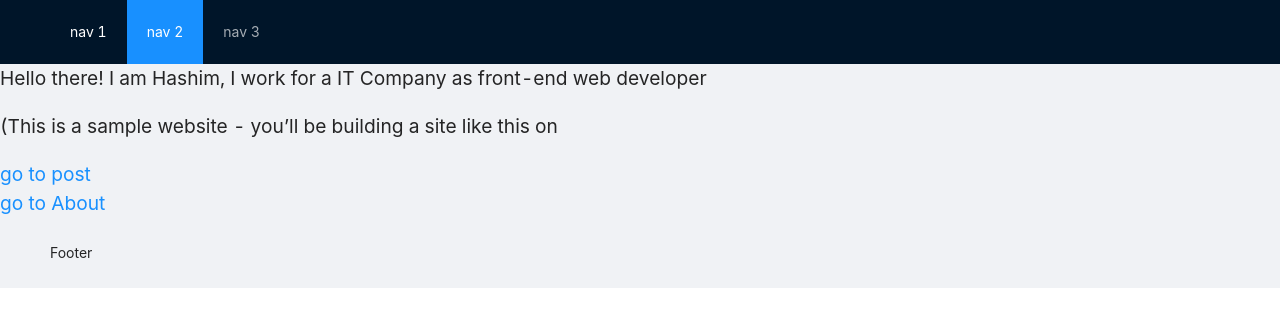
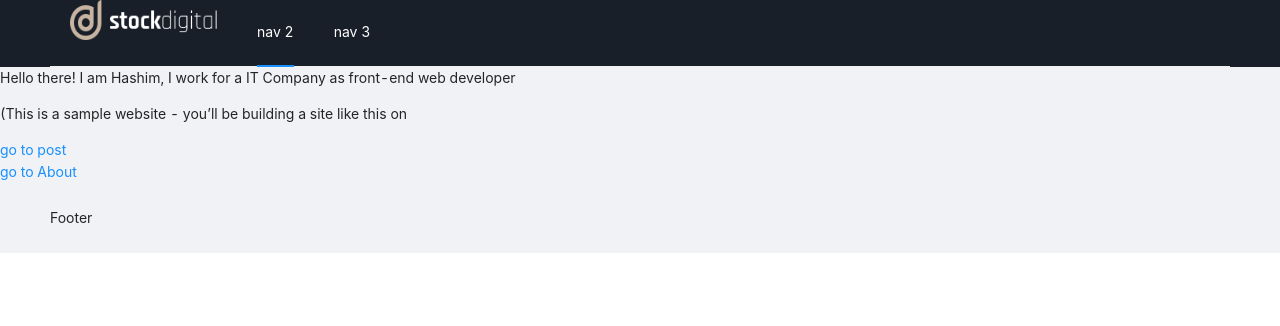
Before and after one commit to Hashim1995/createam, a Next.js app: page / in a window 1280 px wide. Shown: the top 326 px of the page. Built offline with nearby package versions, Linux system fonts and the light colour scheme.

Commit message:
still config commit

```diff
--- a/components/MainFrame.js
+++ b/components/MainFrame.js
@@ -1,7 +1,7 @@
 import Head from "next/head";
-import Image from "next/image";
-import styles from "./mainFrame.module.css";
-import utilStyles from "../styles/utils.module.css";
+
+import Styles from "./mainFrame.module.css";
+
 import Link from "next/link";
 import { Layout } from "antd";
 import Nav from "./nav/nav";
@@ -13,7 +13,7 @@ export const siteTitle = "Home Page";
 
 export default function MainFrame({ children, home }) {
   return (
-    <div className={styles.container}>
+    <div className={Styles.container}>
       <Head>
         <link rel="icon" href="/favicon.ico" />
         <meta
@@ -31,7 +31,7 @@ export default function MainFrame({ children, home }) {
       </Head>
 
       <Layout>
-        <Header>
+        <Header className={Styles.header}>
           <Nav />
         </Header>
         <Content>{children}</Content>
--- a/components/mainFrame.module.css
+++ b/components/mainFrame.module.css
@@ -1,15 +1,6 @@
-.container {
-    /* max-width: 36rem;
-    padding: 0 1rem;
-    margin: 3rem auto 6rem; */
-  }
-
-  .header {
-    display: flex;
-    flex-direction: column;
-    align-items: center;
-  }
-
-  .backToHome {
-    margin: 3rem 0 0;
-  }
+.header{
+  height: auto;
+}
+.header{
+  background-color: var(--main-color);
+}
--- a/components/nav/nav.js
+++ b/components/nav/nav.js
@@ -1,15 +1,21 @@
 import React from "react";
 import { Menu } from "antd";
+import Image from "next/image";
+
 import Style from "./nav.module.css";
 const Nav = () => {
   return (
     <div>
-      <Menu theme="dark" mode="horizontal" defaultSelectedKeys={["2"]}>
-        <Menu.Item className={Style.menuItem} key="1">
-          nav 1
+      <Menu className={Style.nav} mode="horizontal" defaultSelectedKeys={["2"]}>
+        <Menu.Item className={`${Style.menuItem} menuContent`} key="1">
+          <Image height="40" width="147" src="/images/logo.png" />
         </Menu.Item>
-        <Menu.Item key="2">nav 2</Menu.Item>
-        <Menu.Item key="3">nav 3</Menu.Item>
+        <Menu.Item className={Style.menuItem} key="2">
+          nav 2
+        </Menu.Item>
+        <Menu.Item className={Style.menuItem} key="3">
+          nav 3
+        </Menu.Item>
       </Menu>
     </div>
   );
--- a/components/nav/nav.module.css
+++ b/components/nav/nav.module.css
@@ -1,3 +1,12 @@
+.nav{
+    background-color: var(--main-color);
+}
 .menuItem{
     color: white !important;
 }
+.menuContent{
+    display: flex;
+      align-items: center;
+      justify-content: center;
+      height: 100%;
+  }
--- a/next.config.js
+++ b/next.config.js
@@ -1,3 +1,3 @@
 module.exports = {
   reactStrictMode: true,
-}
+};
--- a/package.json
+++ b/package.json
@@ -11,6 +11,7 @@
   "dependencies": {
     "antd": "^4.16.13",
     "next": "11.1.2",
+    "next-plugin-antd-less": "^1.4.3",
     "react": "17.0.2",
     "react-dom": "17.0.2"
   },
--- a/pages/_app.js
+++ b/pages/_app.js
@@ -1,4 +1,4 @@
-import "../styles/globals.css";
+import "../styles/global.css";
 import "antd/dist/antd.css";
 function MyApp({ Component, pageProps }) {
   return <Component {...pageProps} />;
--- a/pages/index.js
+++ b/pages/index.js
@@ -1,7 +1,6 @@
 import Head from "next/head";
 import Link from "next/link";
 import MainFrame, { siteTitle } from "../components/MainFrame";
-import utilStyles from "../styles/utils.module.css";
 
 export default function Home() {
   return (
@@ -9,7 +8,7 @@ export default function Home() {
       <Head>
         <title>{siteTitle}</title>
       </Head>
-      <section className={utilStyles.headingMd}>
+      <section>
         <p>
           Hello there! I am Hashim, I work for a IT Company as front-end web
           developer
--- a/styles/Home.module.css
+++ /dev/null
@@ -1,121 +0,0 @@
-.container {
-  min-height: 100vh;
-  padding: 0 0.5rem;
-  display: flex;
-  flex-direction: column;
-  justify-content: center;
-  align-items: center;
-  height: 100vh;
-}
-
-.main {
-  padding: 5rem 0;
-  flex: 1;
-  display: flex;
-  flex-direction: column;
-  justify-content: center;
-  align-items: center;
-}
-
-.footer {
-  width: 100%;
-  height: 100px;
-  border-top: 1px solid #eaeaea;
-  display: flex;
-  justify-content: center;
-  align-items: center;
-}
-
-.footer a {
-  display: flex;
-  justify-content: center;
-  align-items: center;
-  flex-grow: 1;
-}
-
-.title a {
-  color: #0070f3;
-  text-decoration: none;
-}
-
-.title a:hover,
-.title a:focus,
-.title a:active {
-  text-decoration: underline;
-}
-
-.title {
-  margin: 0;
-  line-height: 1.15;
-  font-size: 4rem;
-}
-
-.title,
-.description {
-  text-align: center;
-}
-
-.description {
-  line-height: 1.5;
-  font-size: 1.5rem;
-}
-
-.code {
-  background: #fafafa;
-  border-radius: 5px;
-  padding: 0.75rem;
-  font-size: 1.1rem;
-  font-family: Menlo, Monaco, Lucida Console, Liberation Mono, DejaVu Sans Mono,
-    Bitstream Vera Sans Mono, Courier New, monospace;
-}
-
-.grid {
-  display: flex;
-  align-items: center;
-  justify-content: center;
-  flex-wrap: wrap;
-  max-width: 800px;
-  margin-top: 3rem;
-}
-
-.card {
-  margin: 1rem;
-  padding: 1.5rem;
-  text-align: left;
-  color: inherit;
-  text-decoration: none;
-  border: 1px solid #eaeaea;
-  border-radius: 10px;
-  transition: color 0.15s ease, border-color 0.15s ease;
-  width: 45%;
-}
-
-.card:hover,
-.card:focus,
-.card:active {
-  color: #0070f3;
-  border-color: #0070f3;
-}
-
-.card h2 {
-  margin: 0 0 1rem 0;
-  font-size: 1.5rem;
-}
-
-.card p {
-  margin: 0;
-  font-size: 1.25rem;
-  line-height: 1.5;
-}
-
-.logo {
-  height: 1em;
-  margin-left: 0.5rem;
-}
-
-@media (max-width: 600px) {
-  .grid {
-    width: 100%;
-    flex-direction: column;
-  }
-}
--- a/styles/globals.css
+++ b/styles/global.css
@@ -1,3 +1,4 @@
+
 html,
 body {
   padding: 0;
@@ -10,9 +11,11 @@ a {
   color: inherit;
   text-decoration: none;
 }
-
 * {
   box-sizing: border-box;
+}
+:root{
+  --main-color: #191f28;
 }
 
 h2{
--- a/styles/utils.module.css
+++ /dev/null
@@ -1,52 +0,0 @@
-.heading2Xl {
-    font-size: 2.5rem;
-    line-height: 1.2;
-    font-weight: 800;
-    letter-spacing: -0.05rem;
-    margin: 1rem 0;
-  }
-
-  .headingXl {
-    font-size: 2rem;
-    line-height: 1.3;
-    font-weight: 800;
-    letter-spacing: -0.05rem;
-    margin: 1rem 0;
-  }
-
-  .headingLg {
-    font-size: 1.5rem;
-    line-height: 1.4;
-    margin: 1rem 0;
-  }
-
-  .headingMd {
-    font-size: 1.2rem;
-    line-height: 1.5;
-  }
-
-  .borderCircle {
-    border-radius: 9999px;
-  }
-
-  .colorInherit {
-    color: inherit;
-  }
-
-  .padding1px {
-    padding-top: 1px;
-  }
-
-  .list {
-    list-style: none;
-    padding: 0;
-    margin: 0;
-  }
-
-  .listItem {
-    margin: 0 0 1.25rem;
-  }
-
-  .lightText {
-    color: #666;
-  }
```
Also changed, not shown: public/images/logo.png (added), 1 other file (tests, documents, lock files or other folders).
